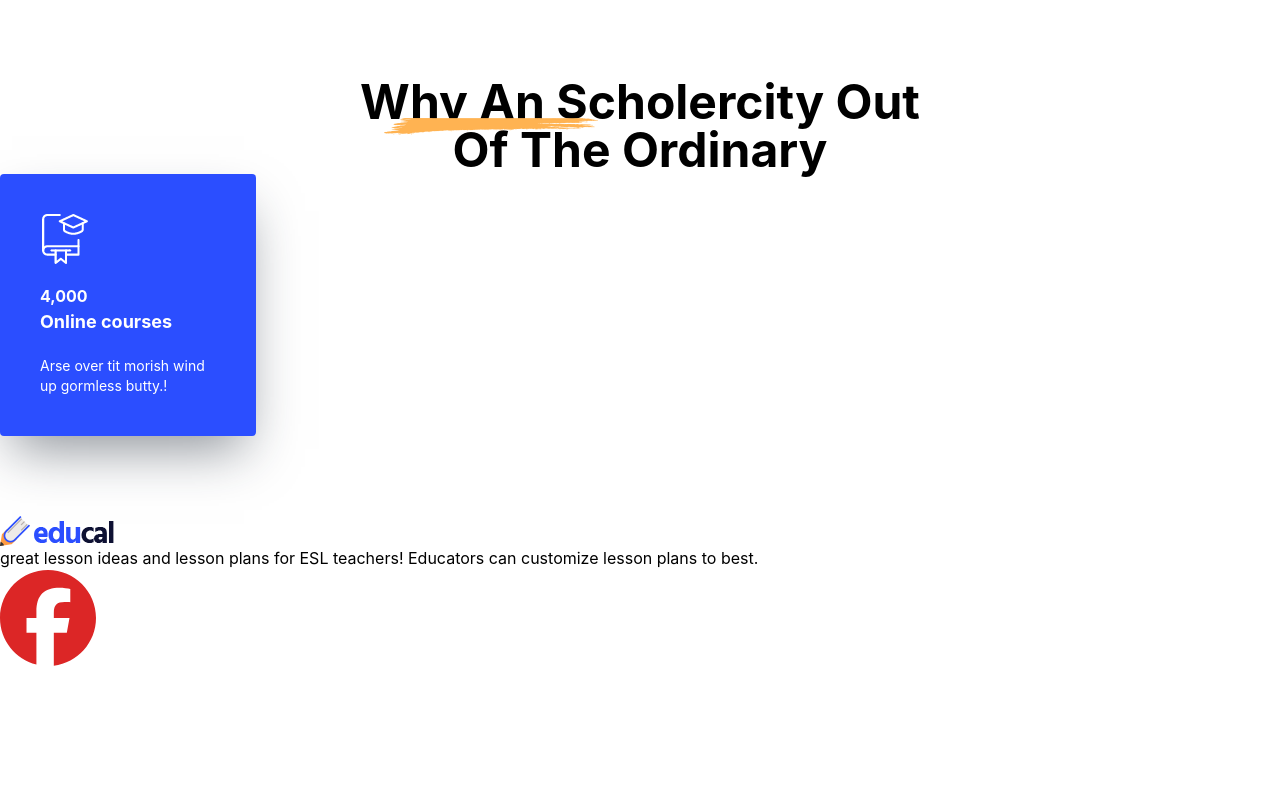
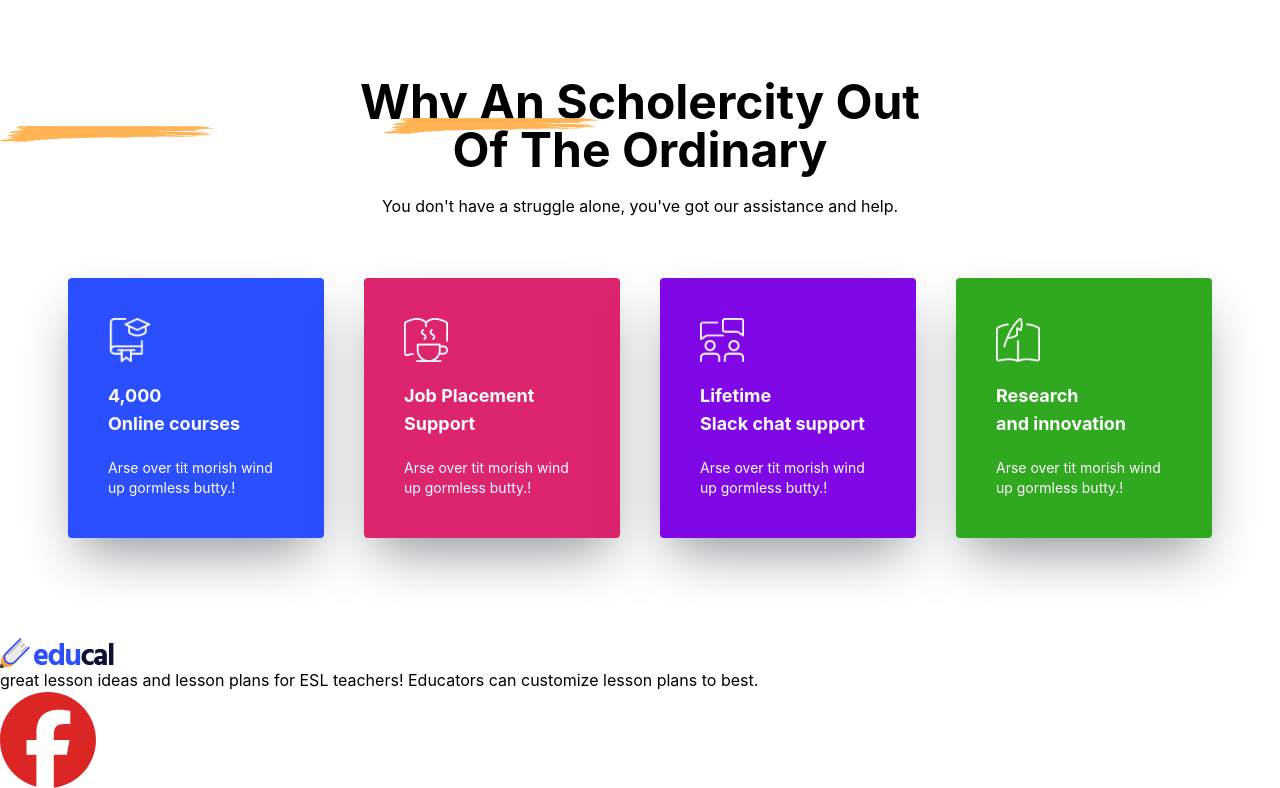
Before and after one commit to stephanebil/educal, a React (Create React App) app: page / in a window 1280 px wide. Shown: the part 1089-1877 px from the top of the page. Before the commit the page ends 1755 px from the top, so only its background shows below. Built offline with nearby package versions, Linux system fonts and the light colour scheme.

Commit message:
nav et homesection

```diff
--- a/src/components/homePage/HomeCard.js
+++ b/src/components/homePage/HomeCard.js
@@ -1,14 +1,46 @@
 import React from 'react'
 
-export default function HomeCard() {
+export default function HomeCard({
+  title1,
+  title2,
+  description,
+  bgColor = "bg-bluehomecard-educal",
+    src="img/svgexport-7.png"
+}) {
   return (
-    <div className="bg-bluehomecard-educal shadow-2xl shadow-gray-800/50 w-64 text-white p-10 rounded">
-      <img src="img/svgexport-7.png" alt="icone" className="" />
-      <p className="mt-5 font-bold  ">4,000</p>
-      <p className="font-bold text-lg">Online courses</p>
-      <p className="mt-5 text-sm ">
-        Arse over tit morish wind up gormless butty.!
-      </p>
+    <div className=" flex">
+      <div
+        className={`${bgColor} shadow-2xl shadow-gray-800/50 w-64 text-white p-10 rounded m-5`}
+      >
+        <img src={src} alt="icone" className="w-11" />
+        <p className="mt-5 font-bold text-lg ">{title1}</p>
+        <p className="font-bold text-lg">{title2}</p>
+        <p className="mt-5 text-sm ">{description}</p>
+      </div>
+      {/* <div className="bg-purplehomecard-educal shadow-2xl shadow-gray-800/50 w-64 text-white p-10 rounded m-5">
+        <img src="img/svgexport-8.png" alt="icone" className="w-11" />
+        <p className="mt-5 font-bold text-lg ">Job Placement</p>
+        <p className="font-bold text-lg">Support</p>
+        <p className="mt-5 text-sm ">
+          Arse over tit morish wind up gormless butty.!
+        </p>
+      </div>
+      <div className="bg-violethomecard-educal shadow-2xl shadow-gray-800/50 w-64 text-white p-10 rounded m-5">
+        <img src="img/svgexport-9.png" alt="icone" className="w-11" />
+        <p className="mt-5 font-bold text-lg ">Lifetime</p>
+        <p className="font-bold text-lg">Slack chat support</p>
+        <p className="mt-5 text-sm ">
+          Arse over tit morish wind up gormless butty.!
+        </p>
+      </div>
+      <div className="bg-greenhomecard-educal shadow-2xl shadow-gray-800/50 w-64 text-white p-10 rounded m-5">
+        <img src="img/svgexport-10.png" alt="icone" className="w-11" />
+        <p className="mt-5 font-bold text-lg ">4,000</p>
+        <p className="font-bold text-lg">Slack chat support</p>
+        <p className="mt-5 text-sm ">
+          Arse over tit morish wind up gormless butty.!
+        </p>
+      </div> */}
     </div>
   );
 }
--- a/src/components/homePage/HomeSection1.js
+++ b/src/components/homePage/HomeSection1.js
@@ -6,11 +6,46 @@ export default function HomeSection1() {
     <div className="container py-20">
       <div className="titre-traitfeutre relative">
         <h2 className="container text-center text-5xl font-bold ">
-          Why An Scholercity Out <br /> Of The Ordinary
+          Why An Scholercity<img className="absolute" src="img/yellow-bg.png" alt="" /> Out <br /> Of The Ordinary
         </h2>
-        <img src="img/yellow-bg.png" alt="" className="absolute left-96 top-10" />
+        <p className="text-center mt-5">
+          You don't have a struggle alone, you've got our assistance and help.
+        </p>
+
+        <img
+          src="img/yellow-bg.png"
+          alt=""
+          className="absolute left-96 top-10"
+        />
       </div>
-      <HomeCard />
+      <div className="flex justify-center mt-10">
+        <HomeCard
+          title1="4,000"
+          title2="Online courses"
+          description="Arse over tit morish wind up gormless butty.!"
+        />
+        <HomeCard
+          title1="Job Placement"
+          title2="Support"
+          description="Arse over tit morish wind up gormless butty.!"
+          bgColor="bg-purplehomecard-educal"
+          src="img/svgexport-8.png"
+        />
+        <HomeCard
+          title1="Lifetime"
+          title2="Slack chat support"
+          description="Arse over tit morish wind up gormless butty.!"
+          bgColor="bg-violethomecard-educal"
+          src="img/svgexport-9.png"
+        />
+        <HomeCard
+          title1="Research"
+          title2="and innovation"
+          description="Arse over tit morish wind up gormless butty.!"
+          bgColor="bg-greenhomecard-educal"
+          src="img/svgexport-10.png"
+        />
+      </div>
     </div>
   );
 }
--- a/tailwind.config.js
+++ b/tailwind.config.js
@@ -10,6 +10,10 @@ module.exports = {
         "bluenav1-educal": "#b8dde3",
         "graynav1-educal": "#6d6e75",
         "bluehomecard-educal": "#2b4eff",
+        "purplehomecard-educal": "#dd246e",
+        "violethomecard-educal": "#8007e6",
+
+        "greenhomecard-educal": "#30a820",
 
 
         "yellow-educal": "#fc1",
```
